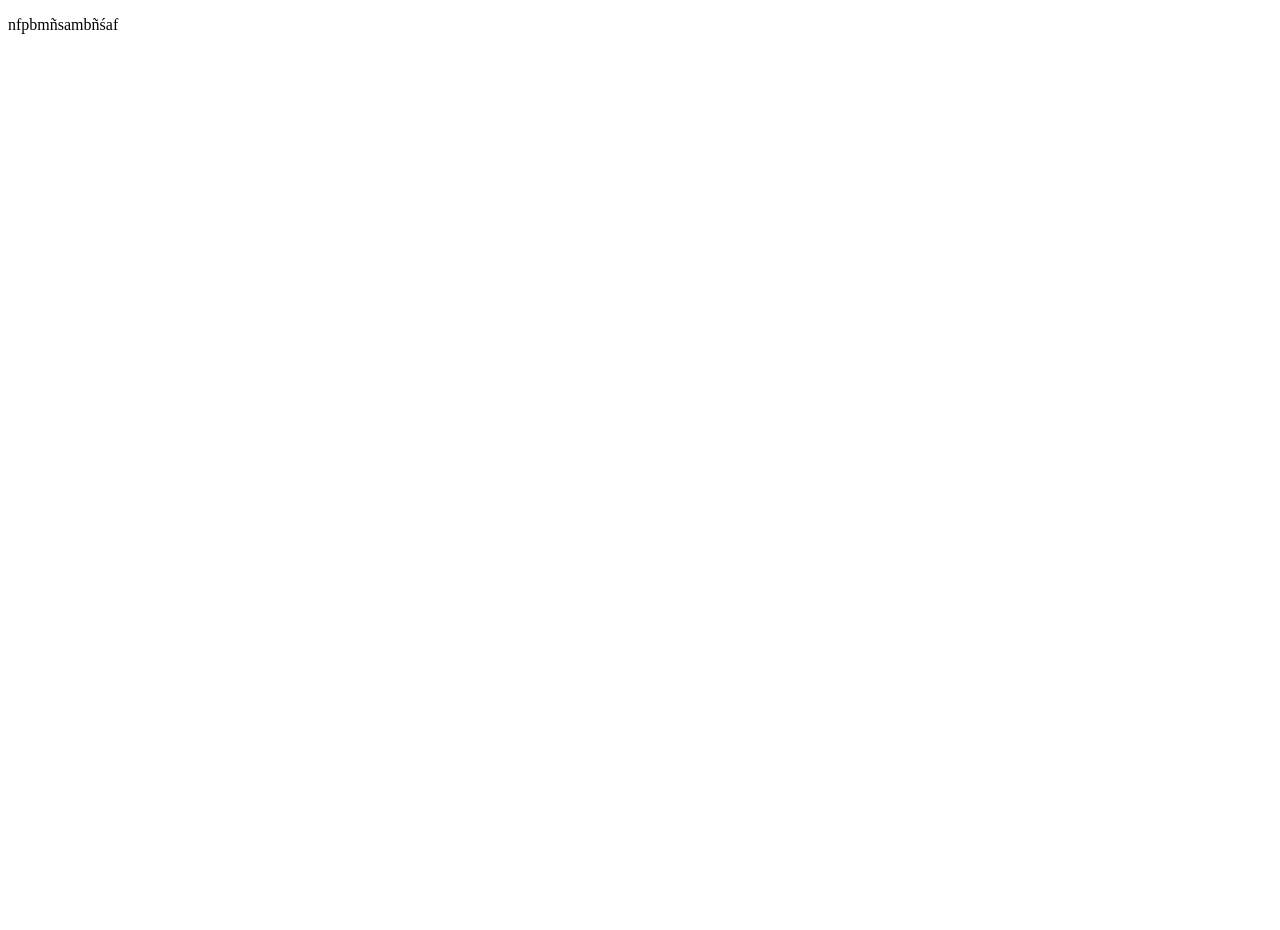
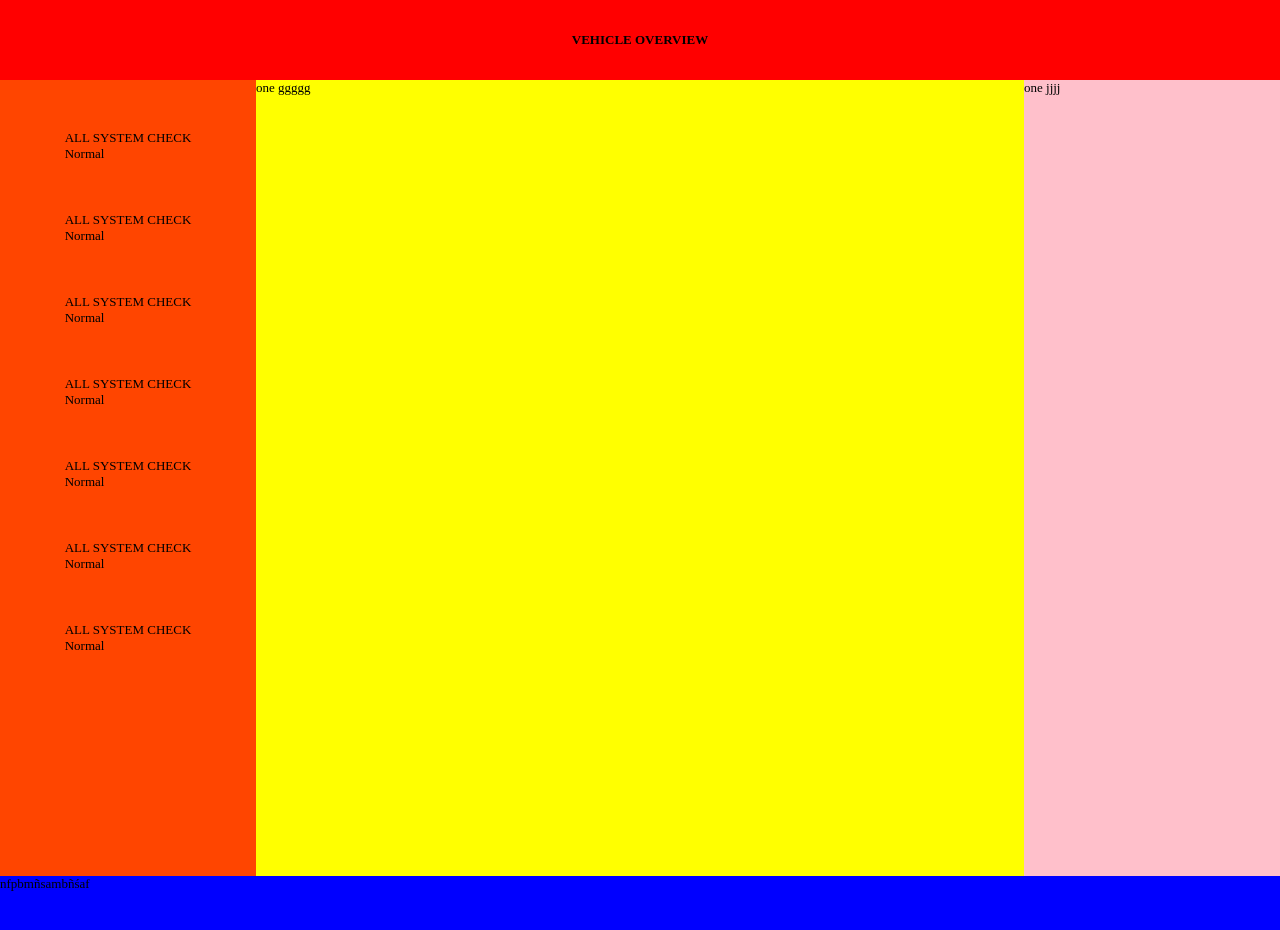
Before and after one commit to jdmartinezrs/spacex, a plain HTML site: page index.html in a window 1280 px wide. Before the commit the page ends 800 px from the top, so only its background shows below. Drawn offline with Linux system fonts and the light colour scheme.

Commit message:
feat :sparkles: Bulding Page  Structure

```diff
--- a/css/style.css
+++ b/css/style.css
@@ -1,10 +1,93 @@
 @import url(./variables.css);
 
-.header__title{
-    background: red;
+*{
+    margin: 0;
+    padding: 0;
+    box-sizing: border-box;
+    font-size: 13px;
+
 }
 
 
-.footer{
+
+header{
+    width: 100vw;
+    min-height: 80px;
+    background: red;
+
+}
+
+footer{
     background: blue;
+    width: 100vw;
+    min-height: 90px;
 }
+
+
+main{
+
+    display: grid;
+    background: blueviolet;
+    grid-template-columns: repeat(10,1fr);
+    /* grid-template-rows: repeat(10,1fr); */
+    width: 100vw;
+    min-height: 796px;
+    grid-template-areas:
+    "numeroUno numeroUno numerDos numerDos numerDos numerDos numerDos numerDos numerTres numerTres"
+    /* "numeroUno numeroUno . . . . . . numerTres numerTres"
+    "numeroUno numeroUno . . . . . . numerTres numerTres"
+    "numeroUno numeroUno . . . . . . numerTres numerTres"
+    "numeroUno numeroUno . . . . . . numerTres numerTres"
+    "numeroUno numeroUno . . . . . . numerTres numerTres"
+    "numeroUno numeroUno . . . . . . numerTres numerTres"
+    "numeroUno numeroUno . . . . . . numerTres numerTres"
+    "numeroUno numeroUno . . . . . . numerTres numerTres"
+    "numeroUno numeroUno . . . . . . numerTres numerTres" */
+    ;
+}
+
+
+header{
+    display: flex;
+    justify-content: center;
+    align-items: center;
+}
+
+.header__title{
+    display: flex;
+    justify-content: center;
+}
+
+.main__one{
+
+    display: flex;
+    flex-direction: column;
+    padding-top: 50px;
+    align-items: center;
+    background: orangered;
+    grid-area: numeroUno;
+    list-style: none;
+    gap: 50px;
+}
+
+.main__two{
+
+    display: grid;
+    background: yellow;
+    grid-area: numerDos;
+    grid-template-columns: repeat(10,1fr);
+    grid-template-areas: ;
+
+
+
+}
+
+.main__three{
+    background: pink;
+    grid-area: numerTres;
+
+}
+
+.mainone__uno {
+    background: grey;
+}
--- a/index.html
+++ b/index.html
@@ -9,10 +9,62 @@
 
 <body>
     <header>
-        <div header__title></div>
+        <div header__title>
+            <h1>VEHICLE OVERVIEW</h1>
+        </div>
+    </header>
+<ul class="mainlist"></ul>
 
 
-    </header>
+<main>
+        <div class="main__one">
+
+            <li>  <p>ALL SYSTEM CHECK</p>
+                <small>Normal</small>
+               </ul>
+
+            </li>
+
+            <li>  <p>ALL SYSTEM CHECK</p>
+                <small>Normal</small>
+               </ul>
+            </li>
+
+            <li>  <p>ALL SYSTEM CHECK</p>
+                <small>Normal</small>
+               </ul>
+            </li>
+
+            <li>  <p>ALL SYSTEM CHECK</p>
+                <small>Normal</small>
+               </ul>
+            </li>
+
+            <li>  <p>ALL SYSTEM CHECK</p>
+                <small>Normal</small>
+               </ul>
+            </li>
+
+            <li>  <p>ALL SYSTEM CHECK</p>
+                <small>Normal</small>
+               </ul>
+            </li>
+
+            <li>  <p>ALL SYSTEM CHECK</p>
+                <small>Normal</small>
+               </ul>
+            </li>
+
+
+        </div>
+
+        <div class="main__two">one ggggg</div>
+
+        <div class="main__three">one jjjj</div>
+</main>
+
     <footer><p>nfpbmñsambñśaf</p></footer>
+
 </body>
+
 </html>
```
